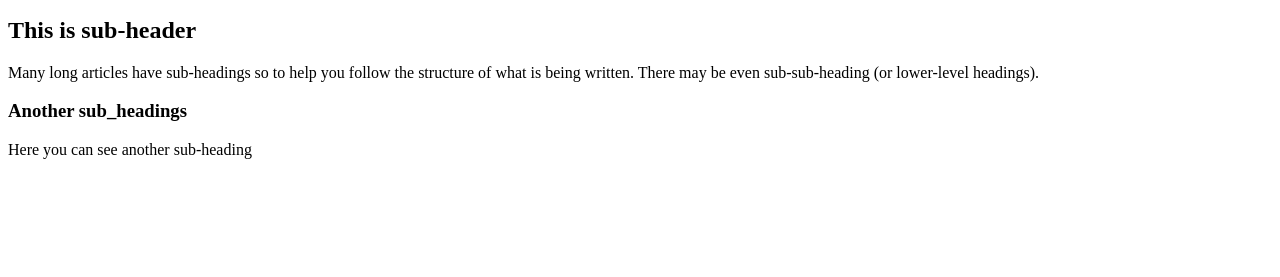
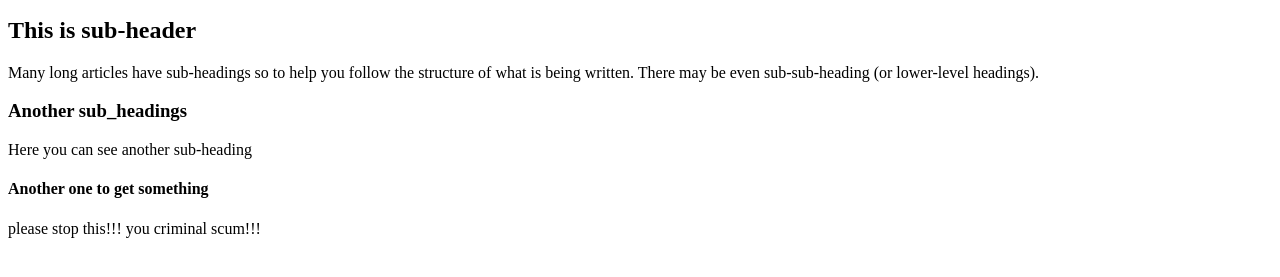
Before and after one commit to pnevmaChoros/TARge21Front, a plain HTML site: page chapter-1/example.html in a window 1280 px wide. Shown: the part 101-378 px from the top of the page. Drawn offline with Linux system fonts and the light colour scheme.

Commit message:
add text criminal scum

```diff
--- a/chapter-1/example.html
+++ b/chapter-1/example.html
@@ -21,5 +21,11 @@
         <p>
             Here you can see another sub-heading
         </p>
+
+        <h4>Another one to get something</h4>
+
+        <p>
+            please stop this!!! you criminal scum!!!
+        </p>
     </body>
 </html>
```
